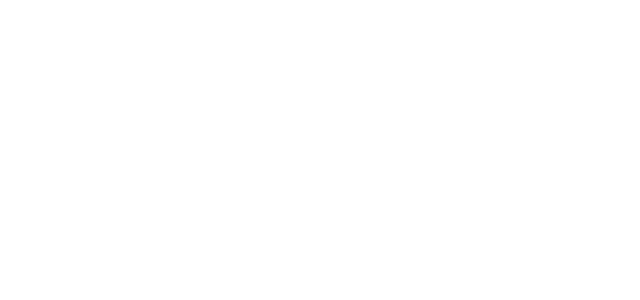
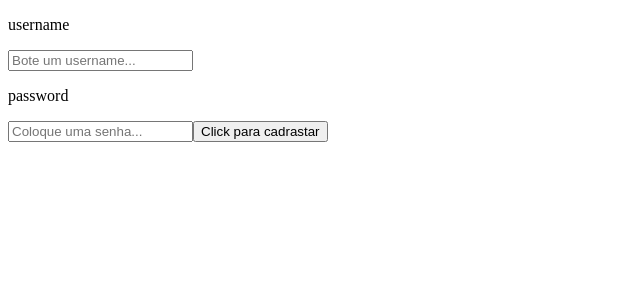
Before and after one commit to viniciu21/Quizzer, a React (Create React App) app in the folder frontend/: page /signup in a window 1280 px wide. Shown: the top 300 px of the page, without its empty margins (0-640 px from the left). Built offline with nearby package versions, Linux system fonts and the light colour scheme; the HTML template or start-up script is replaced by a standard one.

Commit message:
Signup Users

```diff
--- a/frontend/package.json
+++ b/frontend/package.json
@@ -10,8 +10,10 @@
     "@types/node": "^12.0.0",
     "@types/react": "^16.9.0",
     "@types/react-dom": "^16.9.0",
+    "axios": "^0.19.2",
     "react": "^16.13.1",
     "react-dom": "^16.13.1",
+    "react-router-dom": "^5.2.0",
     "react-scripts": "3.4.1",
     "typescript": "~3.7.2"
   },
@@ -39,7 +41,7 @@
     ]
   },
   "devDependencies": {
-    "eslint": "^7.3.1",
+    "@types/react-router-dom": "^5.1.5",
     "eslint-config-airbnb-typescript-prettier": "^3.1.0",
     "prettier": "^2.0.5"
   }
--- a/frontend/src/App.tsx
+++ b/frontend/src/App.tsx
@@ -1,8 +1,15 @@
 import React from 'react';
 import './App.css';
+import { Router } from 'react-router-dom';
+import Routes from './routes';
+import history from './history';
 
-function App(): React.ReactElement {
-  return <div className="App" />;
+function App(){
+    return (
+        <Router history={history}>
+            <Routes/>
+        </Router>
+  )
 }
 
 export default App;
--- /dev/null
+++ b/frontend/src/history.ts
@@ -0,0 +1,3 @@
+import { createBrowserHistory } from 'history';
+
+export default createBrowserHistory();
--- /dev/null
+++ b/frontend/src/pages/InicialPage/index.tsx
@@ -0,0 +1,14 @@
+import React from 'react';
+
+import { Link } from 'react-router-dom';
+
+const InicialPage = () => {
+    return(
+        <div>
+            <Link to="/signin"> Signin</Link>
+            <Link to="/signup"> Signup</Link>
+        </div>
+    )
+}
+
+export default InicialPage;
--- /dev/null
+++ b/frontend/src/pages/Signin/index.tsx
@@ -0,0 +1,13 @@
+import React from 'react';
+
+// import { Container } from './styles';
+
+const Signin = () => {
+  return (
+    <div>
+      <h1>lalalalaalalllllllllllllll</h1>
+    </div>
+  );
+}
+
+export default Signin;
--- /dev/null
+++ b/frontend/src/pages/Signup/index.tsx
@@ -0,0 +1,48 @@
+import React, { useState, FormEvent } from 'react';
+
+import axios from 'axios';
+// import { Container } from './styles';
+
+const Signup= () => {
+
+  const [username, setUsername] = useState('');
+
+  const [password, setPassword] = useState('');
+
+
+  const signinPost = async (e:FormEvent) => {
+
+    e.preventDefault();
+
+
+    const {data: {token}} = await axios({
+      baseURL: 'http://localhost:3333/api/auth/signup',
+      method: "POST",
+      data:{ username, password},
+    });
+
+    console.log(token);
+
+    setPassword('');
+    setUsername('');
+
+  };
+  return (
+    <div>
+      <form onSubmit={(e) => signinPost(e)}>
+        <p>username</p>
+        <input type="text" placeholder="Bote um username..."
+          value={username}
+          onChange={e => setUsername(e.target.value)}
+        />
+        <p>password</p>
+        <input type="password" placeholder="Coloque uma senha..."
+          value={password} onChange={e => setPassword(e.target.value)}
+        />
+        <button type="submit" >Click para cadrastar</button>
+      </form>
+    </div>
+  );
+}
+
+export default Signup;
--- /dev/null
+++ b/frontend/src/routes.tsx
@@ -0,0 +1,15 @@
+import React from 'react';
+import { Switch, Route } from 'react-router-dom';
+import InicialPage from './pages/InicialPage';
+import Signin from './pages/Signin';
+import Signup from './pages/Signup';
+
+export default function Routes():React.ReactElement{
+    return(
+        <Switch>
+            <Route path="/" exact component={InicialPage}/>
+            <Route path="/signin" component={Signin}/>
+            <Route path="/signup" component={Signup}/>
+        </Switch>
+    );
+}
```
Also changed, not shown: frontend/src/components/header.tsx (added, +9 -0 lines), 1 other file (tests, documents, lock files or other folders).
